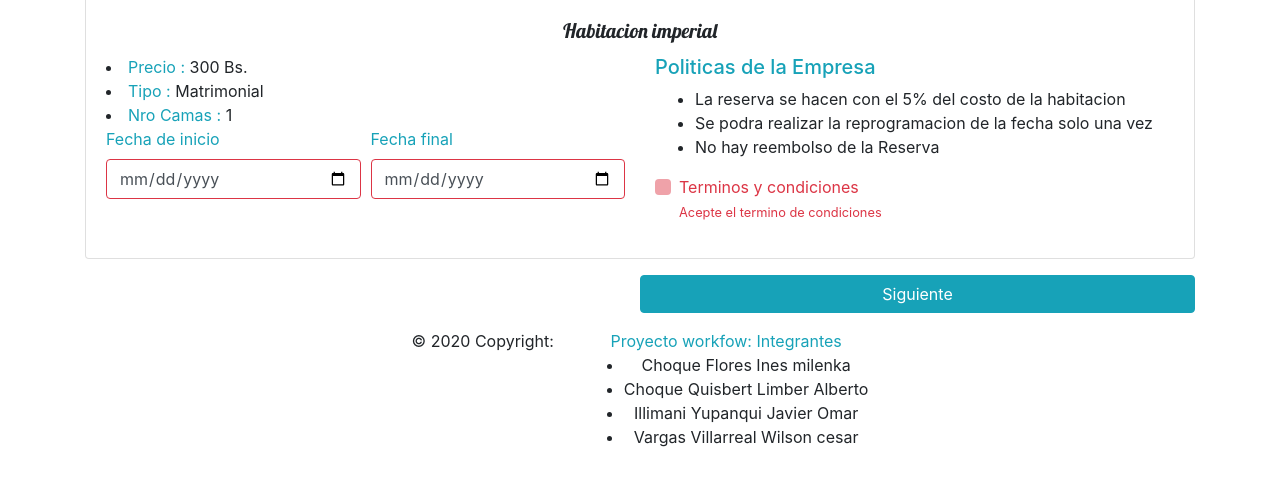
After one commit to limbercq/PROYECTO_FINAL, a PHP site: page /reserva.php in a window 1280 px wide. The commit adds this page. Shown: the part 716-1197 px from the top of the page. Run offline with PHP 8.4, Linux system fonts and the light colour scheme.

Commit message:
html a php, mas reprogramacion

```diff
--- /dev/null
+++ b/footer.php
@@ -0,0 +1,17 @@
+
+  <footer class="page-footer font-small blue">
+    <div class="footer-copyright text-center row  justify-content-center py-3">
+      <div class="col-auto">
+        © 2020 Copyright:
+      </div>
+      <div class="col-auto">
+        <span class="text-info">Proyecto workfow: Integrantes</span>
+        <ul>
+          <li>Choque Flores Ines milenka </li>
+          <li>Choque Quisbert Limber Alberto</li>
+          <li>Illimani Yupanqui Javier Omar </li>
+          <li>Vargas Villarreal Wilson cesar </li>
+        </ul>
+      </div>
+    </div>
+    </footer>
--- /dev/null
+++ b/menu_1.php
@@ -0,0 +1,61 @@
+<nav class="navbar navbar-expand-lg navbar-light  bg-light bg-primary" >
+    <a class="navbar-brand tipografia_1" href="index.php"><h3>Hotel</h3></a>
+    <button class="navbar-toggler" type="button" data-toggle="collapse" data-target="#navbarNav" aria-controls="navbarNav" aria-expanded="false" aria-label="Toggle navigation">
+      <span class="navbar-toggler-icon"></span>
+    </button>
+    <div class="collapse navbar-collapse justify-content-end" id="navbarNav">
+      <ul class="navbar-nav">
+        <li class="nav-item active">
+          <a class="nav-link" href="index.php">Inicio <span class="sr-only">(current)</span></a>
+        </li>
+        <li class="nav-item">
+          <a class="nav-link" href="index.php#habitacines">Habiataciones</a>
+        </li>
+        <li class="nav-item">
+          <a class="nav-link" href="#">Contactos</a>
+        </li>
+        <li class="nav-item">
+            <a class="btn btn-outline-info my-2 my-sm-0" data-toggle="modal" data-target="#exampleModal" >Iniciar sesion</a>
+
+        </li>
+      </ul>
+    </div>
+    <!-- Modal -->
+    <div class="modal fade" id="exampleModal" tabindex="-1" role="dialog" aria-labelledby="exampleModalLabel" aria-hidden="true">
+      <div class="modal-dialog" role="document">
+        <div class="modal-content">
+          <div class="modal-header">
+            <h3 class="modal-title tipografia_1" id="exampleModalLabel">Inciar Sesion</h3>
+            <button type="button" class="close" data-dismiss="modal" aria-label="Close">
+              <span aria-hidden="true">&times;</span>
+            </button>
+          </div>
+          <div class="modal-body">
+            <form class="was-validated" novalidate>
+              <div class="form-row">
+                <div class="col-md-12">
+                  <label for="validationCustom01" class="text-info">Correo</label>
+                  <input type="text" class="form-control" id="validationCustom01" name="user" required>
+                  <div class="invalid-feedback">
+                    Ingrese el correo
+                  </div>
+                </div>
+                <div class="col-md-12">
+                  <label for="validationCustom02" class="text-info">Contraseña</label>
+                  <input type="password" class="form-control" id="validationCustom02" name="password" required>
+                  <div class="invalid-feedback">
+                    Ingrese la contraseña
+                  </div>
+                </div>
+              </div>
+              <div class="modal-footer pb-0">
+                <button type="button" class="btn btn-outline-secondary btn-block " data-dismiss="modal">Cerrar</button>
+                <!-- <button type="submit" class="btn btn-outline-info btn-block m-0">Iniciar Sesion</button> -->
+                <a  type="submit" class="btn btn-outline-info btn-block m-0" href="home.php">Iniciar Sesion</a>
+              </div>
+            </form>
+          </div>
+        </div>
+      </div>
+    </div>
+  </nav>
--- a/reserva.html
+++ b/reserva.php
@@ -96,19 +37,35 @@
                   <img class="card-img-top" src="img/m-dof1420.jpg" alt="Card image cap" style="height: 500px;">
                   <div class="card-body">
                       <h5 class="card-title tipografia_1">Habitacion imperial</h5>
+                      <div class="row">
+                      <div class="col-md-6">
                         <li><span class="text-info">Precio :</span> 300 Bs.</li>
                         <li><span class="text-info">Tipo : </span> Matrimonial</li>
                         <li><span class="text-info">Nro Camas :</span> 1</li>
                         <div class="form-row">
-                        <div class="col-md-3">
-                          <label for="validationCustom01" class="text-info">Fecha de incio</label>
+                          <div class="col-md-6">
+                            <label for="validationCustom01" class="text-info">Fecha de inicio</label>
                             <input type="date" class="form-control" id="validationCustom01" name="nombre" required>
                           </div>
-                        <div class="col-md-3">
+                          <div class="col-md-6">
                             <label for="validationCustom02" class="text-info">Fecha final</label>
                             <input type="date" class="form-control" id="validationCustom02" name="apellido" required>
                           </div>
-
+                        </div>
+                      </div>
+                      <div class="col-md-6 ">
+                        <h5 class="text-info">Politicas de la Empresa</h5>
+                        <ul>
+                          <li>La reserva se hacen con el 5% del costo de la habitacion</li>
+                          <li>Se podra realizar la reprogramacion de la fecha solo una vez</li>
+                          <li>No hay reembolso de la Reserva</li>
+                        </ul>
+                        <div class="custom-control custom-checkbox mb-3">
+                          <input type="checkbox" class="custom-control-input" id="customControlValidation1" required>
+                          <label class="custom-control-label" for="customControlValidation1">Terminos y condiciones</label>
+                          <div class="invalid-feedback">Acepte el termino de condiciones</div>
+                        </div>
+                      </div>
                       </div>
                   </div>
               </div>
```
Also changed, not shown: other parts of reserva.php (+6 -70 lines), home.php (added, +72 -0 lines), index.html (deleted, +0 -156 lines), index.php (added, +123 -0 lines). Lines whose indentation alone changed are shown as unchanged.
